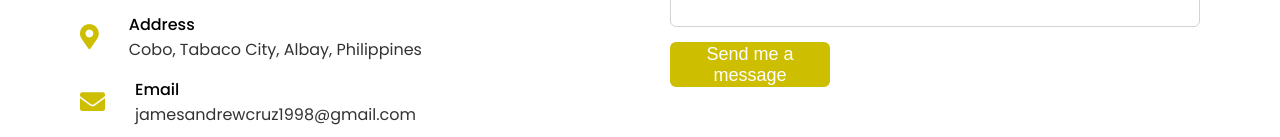
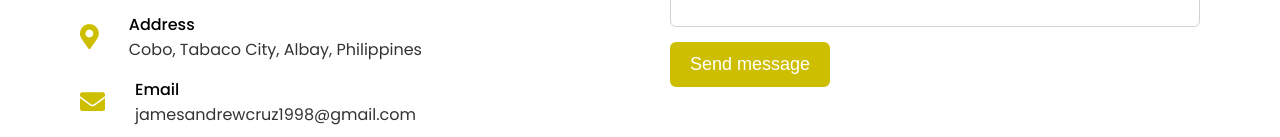
Before and after one commit to hayme-hayme/jamesco, a plain HTML site: page index.html in a window 1280 px wide. Shown: the part 3814-3951 px from the top of the page. Drawn offline with nearby package versions, Linux system fonts and the light colour scheme.

Commit message:
Update index.html

```diff
--- a/index.html
+++ b/index.html
@@ -228,7 +228,7 @@
                             <textarea cols="30" rows="10"  name="message" placeholder="Your Message.." required></textarea>
                         </div>
                         <div class="button-area">
-                            <button type="submit" onclick="return confirm('Confirm your message')">Send me a message</button>
+                            <button type="submit" onclick="return confirm('Confirm your message')">Send message</button>
                         </div>
                     </form>
                 </div>
```
